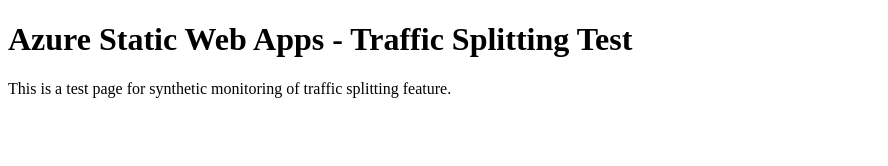
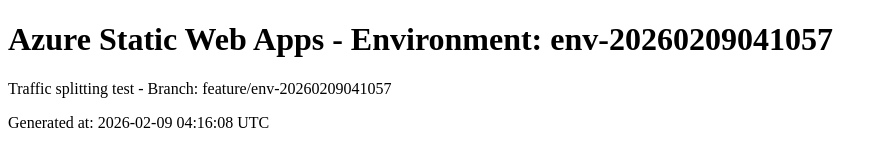
Before and after one commit to skylathadani-ms/synthetics-swa-traffic-20260209041057, a plain HTML site: page index.html in a window 1280 px wide. Shown: the whole page, without its empty margins (0-888 px from the left). Drawn offline with Linux system fonts and the light colour scheme.

Commit message:
Update index.html for env-20260209041057

```diff
--- a/index.html
+++ b/index.html
@@ -1,10 +1,11 @@
 <!DOCTYPE html>
 <html>
 <head>
-<title>Synthetics Test - Traffic Splitting</title>
+<title>Environment: env-20260209041057</title>
 </head>
 <body>
-<h1>Azure Static Web Apps - Traffic Splitting Test</h1>
-<p>This is a test page for synthetic monitoring of traffic splitting feature.</p>
+<h1>Azure Static Web Apps - Environment: env-20260209041057</h1>
+<p>Traffic splitting test - Branch: feature/env-20260209041057</p>
+<p>Generated at: 2026-02-09 04:16:08 UTC</p>
 </body>
 </html>
```
